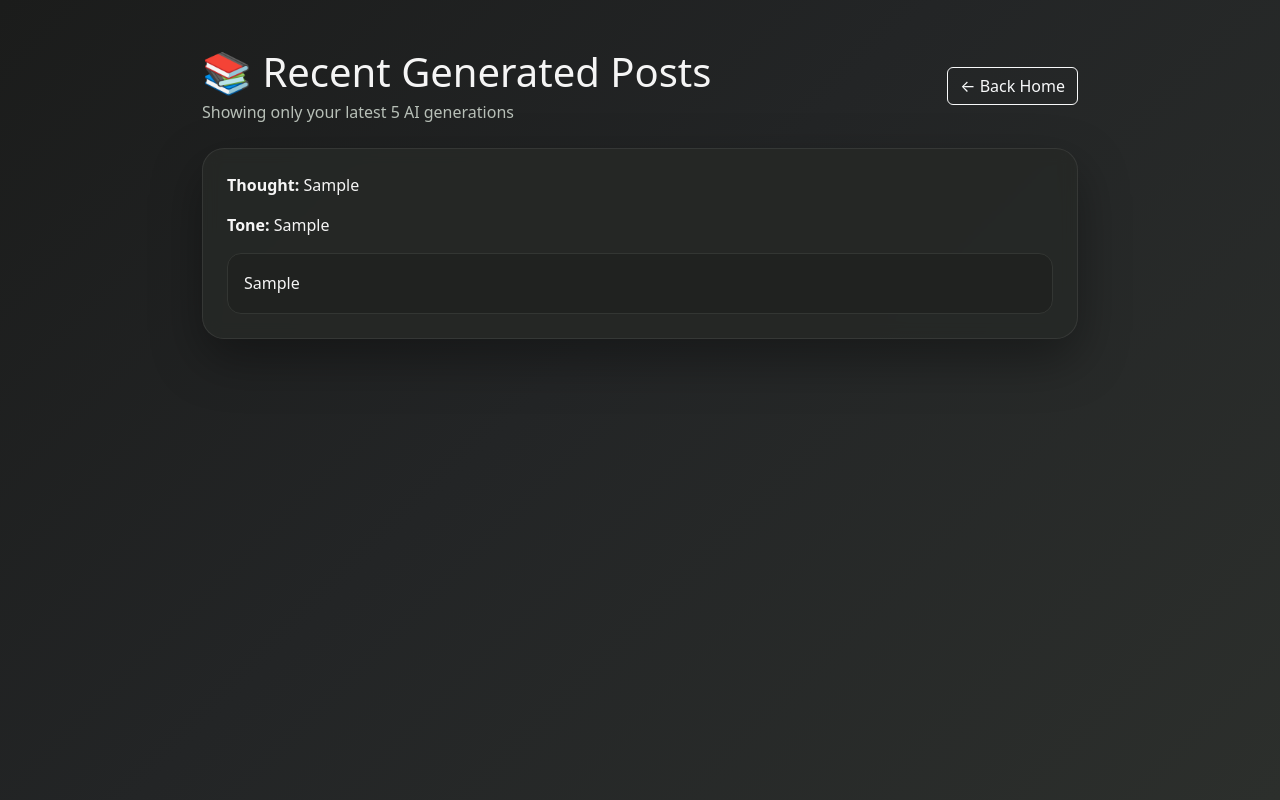
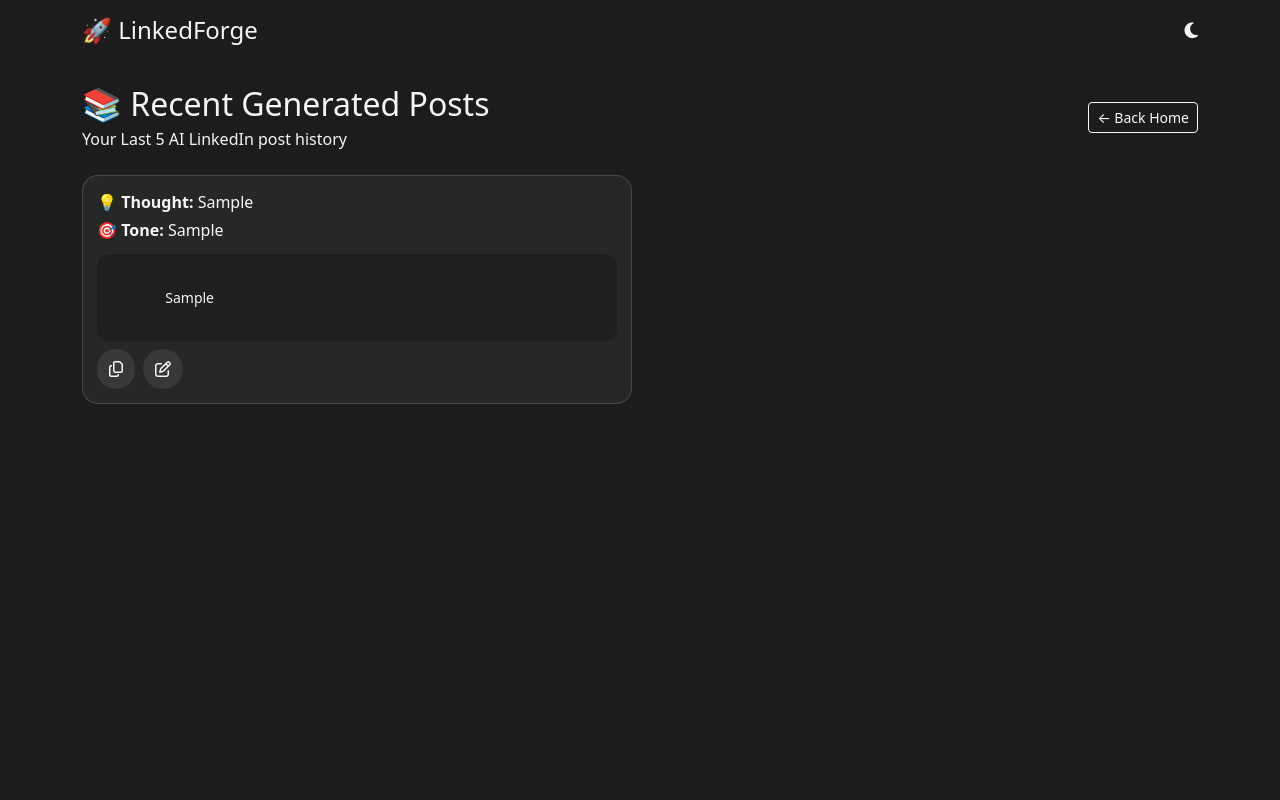
Before and after one commit to asadujaman74/linkedforge-ai, a Django app: page /history/ in a window 1280 px wide. Run offline with Django 5.2, Linux system fonts and the light colour scheme; tables that the repository leaves empty hold one stand-in row (values such as "Sample post"); parts of the project's set-up code (start-up, migrations or seed data) failed here and were passed over.

Commit message:
Resolved - match history page as per homepage

```diff
--- a/writer/templates/writer/history.html
+++ b/writer/templates/writer/history.html
@@ -1,53 +1,193 @@
 <!DOCTYPE html>
+{% load static %}
 <html lang="en">
 <head>
 <meta charset="UTF-8">
 <meta name="viewport" content="width=device-width, initial-scale=1.0">
-    <title>History</title>
+
+<title>History - LinkedForge</title>
+
 <link href="https://cdn.jsdelivr.net/npm/bootstrap@5.3.0/dist/css/bootstrap.min.css" rel="stylesheet">
+<link rel="stylesheet" href="https://cdnjs.cloudflare.com/ajax/libs/font-awesome/6.5.1/css/all.min.css">
+
+<link rel="stylesheet" href="{% static 'css/style.css' %}">
+
 <style>
-        body {
-            min-height: 100vh;
-            background: linear-gradient(135deg, #1b1c1b 0%, #232526 45%, #2c2f2c 100%);
-            color: #f5f5f5;
+
+/* NAVBAR */
+.navbar {
+    background: transparent;
 }
-        .glass-card {
-            background: rgba(38, 40, 38, 0.88);
-            border: 1px solid rgba(255,255,255,0.08);
-            box-shadow: 0 20px 50px rgba(0,0,0,0.35);
-            border-radius: 22px;
-            backdrop-filter: blur(8px);
+
+/* GRID */
+.history-grid {
+    display: flex;
+    flex-wrap: wrap;
+    gap: 16px;
 }
+
+/* CARD */
+.history-card {
+    flex: 0 0 calc(50% - 8px);
+    background: var(--card);
+    border: 1px solid var(--border);
+    border-radius: 16px;
+    padding: 14px;
+    display: flex;
+    flex-direction: column;
+}
+
+/* POST BOX */
 .post-box {
-            background: #202220;
-            border: 1px solid #333633;
-            border-radius: 14px;
-            padding: 16px;
+    background: rgba(0,0,0,0.2);
+    border-radius: 12px;
+    padding: 10px;
     white-space: pre-wrap;
-            line-height: 1.7;
+    line-height: 1.6;
+    font-size: 14px;
+    max-height: 180px;
+    overflow-y: auto;
 }
-        .muted { color: #b8c0b8; }
+
+/* ACTION ICONS */
+.tool-btn {
+    background: rgba(255,255,255,0.08);
+    padding: 8px 12px;
+    border-radius: 50px;
+    cursor: pointer;
+    transition: 0.3s;
+}
+
+.tool-btn:hover {
+    transform: scale(1.1);
+}
+
+.copied {
+    background: #28a745 !important;
+    color: #fff;
+}
+
+/* RESPONSIVE */
+@media (max-width: 768px) {
+    .history-card {
+        flex: 0 0 100%;
+    }
+}
+
 </style>
 </head>
+
 <body>
-<div class="container py-5" style="max-width: 900px;">
-    <div class="d-flex justify-content-between align-items-center mb-4">
-        <div>
-            <h1 class="mb-1">📚 Recent Generated Posts</h1>
-            <p class="muted mb-0">Showing only your latest 5 AI generations</p>
-        </div>
-        <a href="/" class="btn btn-outline-light">← Back Home</a>
+
+<!-- NAVBAR -->
+<nav class="navbar p-3">
+<div class="container d-flex justify-content-between align-items-center">
+
+    <h4 class="mb-0">🚀 LinkedForge</h4>
+
+    <div class="toggle" id="themeToggle">
+        <i class="fa-solid fa-moon"></i>
     </div>
 
+</div>
+</nav>
+
+<!-- CONTENT -->
+<div class="container py-4">
+
+    <div class="d-flex justify-content-between align-items-center mb-4 flex-wrap gap-2">
+        <div>
+            <h2 class="mb-1">📚 Recent Generated Posts</h2>
+            <p class="muted mb-0">Your Last 5 AI LinkedIn post history</p>
+        </div>
+
+        <a href="/" class="btn btn-outline-light btn-sm">← Back Home</a>
+    </div>
+
+    <!-- GRID -->
+    <div class="history-grid">
+
         {% for post in posts %}
-    <div class="glass-card p-4 my-3">
-        <p><strong>Thought:</strong> {{ post.raw_thought }}</p>
-        <p><strong>Tone:</strong> {{ post.tone }}</p>
-        <div class="post-box">{{ post.generated_post }}</div>
+
+        <div class="history-card">
+
+            <!-- TEXT -->
+            <div class="mb-2">
+                <p class="mb-1"><strong>💡 Thought:</strong> {{ post.raw_thought }}</p>
+                <p class="mb-1"><strong>🎯 Tone:</strong> {{ post.tone }}</p>
             </div>
+
+            <!-- OUTPUT -->
+            <div class="post-box mb-2 history-post">
+                {{ post.generated_post }}
+            </div>
+
+            <!-- ACTIONS -->
+            <div class="d-flex gap-2">
+
+                <!-- COPY -->
+                <div class="tool-btn copyBtn">
+                    <i class="fa-regular fa-copy"></i>
+                </div>
+
+                <!-- EDIT -->
+                <div class="tool-btn editBtn">
+                    <i class="fa-regular fa-pen-to-square"></i>
+                </div>
+
+            </div>
+
+        </div>
+
         {% empty %}
-    <div class="glass-card p-4">No history yet.</div>
+
+        <div class="history-card">
+            No history yet.
+        </div>
+
         {% endfor %}
+
     </div>
+
+</div>
+
+<!-- JS -->
+<script>
+
+// THEME
+document.getElementById('themeToggle').addEventListener('click', () => {
+    document.body.classList.toggle('light');
+});
+
+// COPY + EDIT per card
+document.querySelectorAll('.history-card').forEach(card => {
+
+    const post = card.querySelector('.history-post');
+    const copyBtn = card.querySelector('.copyBtn');
+    const editBtn = card.querySelector('.editBtn');
+
+    // COPY
+    copyBtn.addEventListener('click', () => {
+        navigator.clipboard.writeText(post.innerText);
+
+        copyBtn.classList.add('copied');
+        copyBtn.innerHTML = '<i class="fa-solid fa-check"></i>';
+
+        setTimeout(() => {
+            copyBtn.classList.remove('copied');
+            copyBtn.innerHTML = '<i class="fa-regular fa-copy"></i>';
+        }, 1000);
+    });
+
+    // EDIT
+    editBtn.addEventListener('click', () => {
+        post.contentEditable = true;
+        post.focus();
+    });
+
+});
+
+</script>
+
 </body>
 </html>
--- a/writer/templates/writer/home.html
+++ b/writer/templates/writer/home.html
@@ -6,7 +6,7 @@
 <meta charset="UTF-8">
 <meta name="viewport" content="width=device-width, initial-scale=1.0">
 
-<title>LinkedForge AI</title>
+<title>Home - LinkedForge</title>
 
 <link href="https://cdn.jsdelivr.net/npm/bootstrap@5.3.0/dist/css/bootstrap.min.css" rel="stylesheet">
 <link rel="stylesheet" href="https://cdnjs.cloudflare.com/ajax/libs/font-awesome/6.5.1/css/all.min.css">
@@ -63,7 +63,7 @@
                     Generate Post
                 </button>
 
-                <a href="/history/" class="btn btn-outline-light btn-sm flex-fill text-center">
+                <a href="/history/" class="btn btn-outline-light btn-sm flex-fill text-center"><i class="fa-solid fa-clock-rotate-left me-1"></i>
                     History
                 </a>
 
```
Lines whose indentation alone changed are shown as unchanged.
